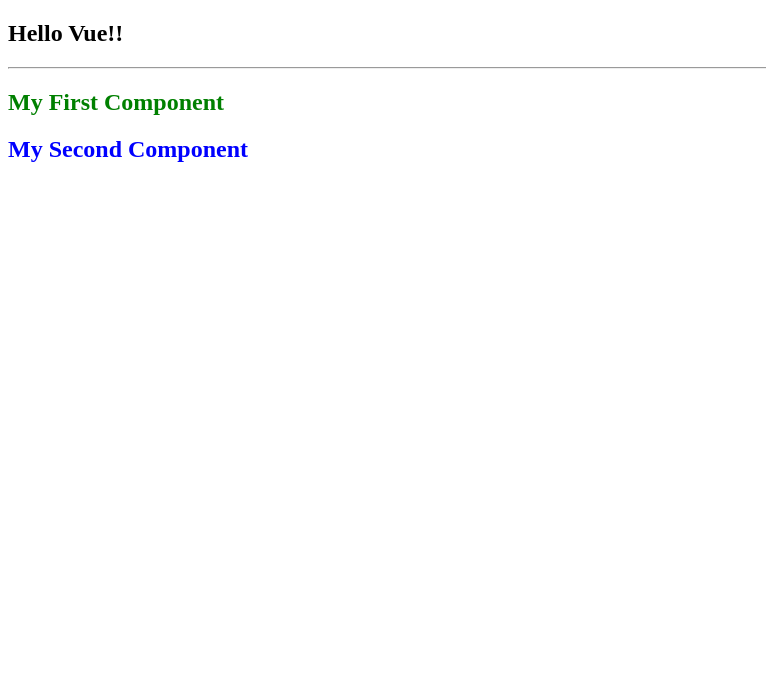
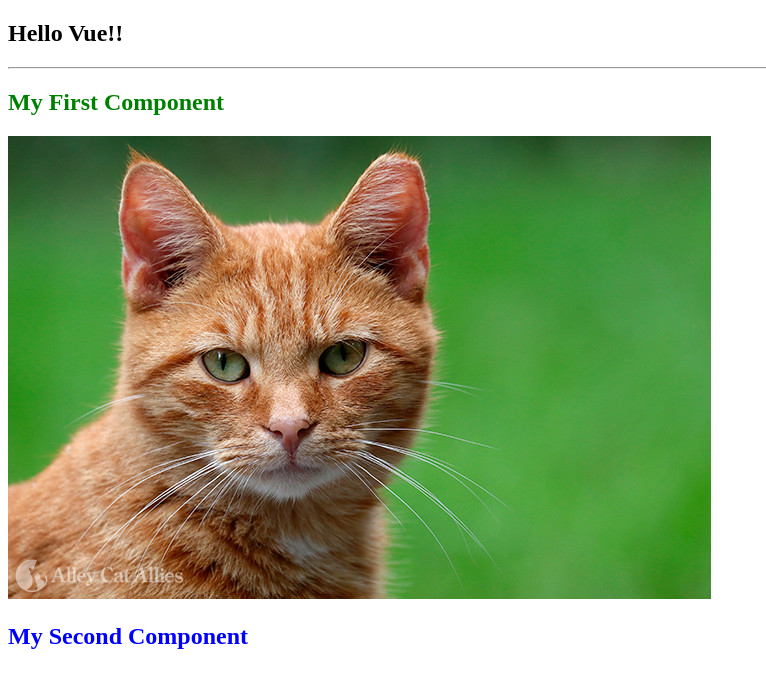
Before and after one commit to HsiaoHungWang/vue-fuen144, a Vue app: page / in a window 1280 px wide. Shown: the top 688 px of the page, without its empty margins (0-766 px from the left). Built offline with nearby package versions, Linux system fonts and the light colour scheme.

Commit message:
public 資料夾中圖片的顯示

```diff
--- a/src/App.vue
+++ b/src/App.vue
@@ -1,14 +1,14 @@
 <script setup>
-import FirstComponent from './components/FirstComponent.vue';
+import FirstComponent from '@/components/FirstComponent.vue';
 
 import SecondComponent from './components/SecondComponent.vue';
 
-
+// import duck from './assets/duck.png'
 </script>
 
 <template>
 <h2>Hello Vue!!</h2>
-
+<!-- <img :src="duck" alt="duck1" />  -->
 <hr />
 <!--Tab-->
 <FirstComponent></FirstComponent>
--- a/src/components/FirstComponent.vue
+++ b/src/components/FirstComponent.vue
@@ -1,5 +1,7 @@
 <template>
     <h2>My First Component</h2>
+   <!-- <img src="/public/cat.jpg" alt="cat1" /> 會經過打包-->
+    <img src="/cat.jpg" alt="cat2" /><!--不會經過打包-->
 </template>
 <style scoped>
 h2{
--- a/src/components/SecondComponent.vue
+++ b/src/components/SecondComponent.vue
@@ -5,6 +5,9 @@
 <template>
     <div>
       <h2>My Second Component</h2>
+    <!-- <img src="/scr/assets/duck.png" alt="duck1" />
+      <img src="/assets/duck.png" alt="duck2" />
+      <img src="./assets/duck.png" alt="duck3" />  -->
     </div>
 </template>
 
```
Also changed, not shown: public/cat.jpg (added), src/assets/Duck.PNG (added).
